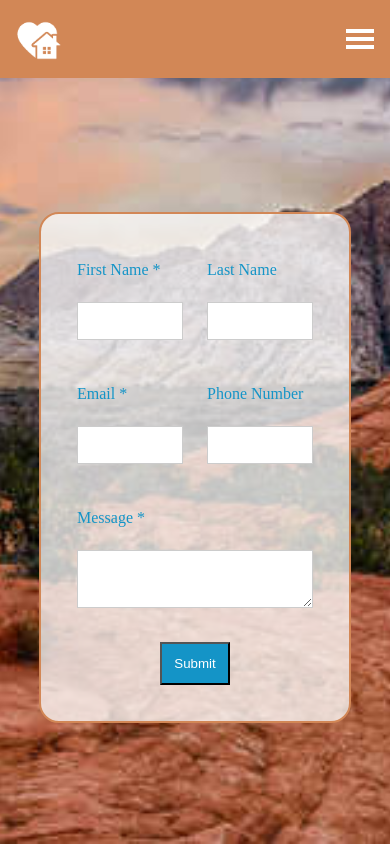
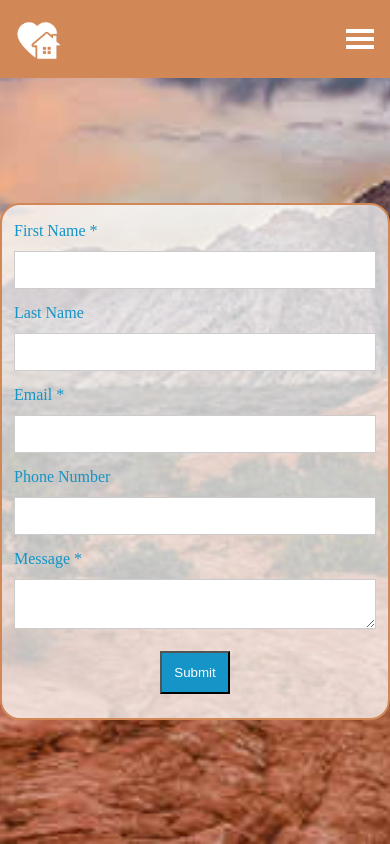
Before and after one commit to RysonShalvis/RoseCrest-Website, a React (Vite) app: page /contact in a window 390 px wide. Built offline with nearby package versions, Linux system fonts and the light colour scheme.

Commit message:
add mobile to contact page

```diff
--- a/src/scss/_contact-us.scss
+++ b/src/scss/_contact-us.scss
@@ -37,6 +37,12 @@
     background-color: rgba(255, 255, 255, 0.75);
     border-radius: 20px;
 
+    @include maxSmallScreen {
+      width: 100%;
+      padding: $spacing;
+      margin-top: 0;
+    }
+
     .input-container {
       display: flex;
       align-items: center;
@@ -44,11 +50,19 @@
       flex-direction: column;
       padding: $spacing;
 
+      @include maxSmallScreen {
+        padding: 0px;
+      }
+
       label,
       input,
       textarea {
         margin: $spacing;
         width: 100%;
+
+        @include maxSmallScreen {
+          margin: 6px;
+        }
       }
 
       input,
@@ -61,6 +75,10 @@
         vertical-align: middle;
         background-color: #ffffff;
         border: 1px solid #cccccc;
+
+        @include maxSmallScreen {
+          padding: 4px 6px;
+        }
       }
 
       input {
@@ -69,6 +87,10 @@
 
       &:not(.message) {
         width: 50%;
+
+        @include maxSmallScreen {
+          width: 100%;
+        }
       }
 
       &.message {
```
